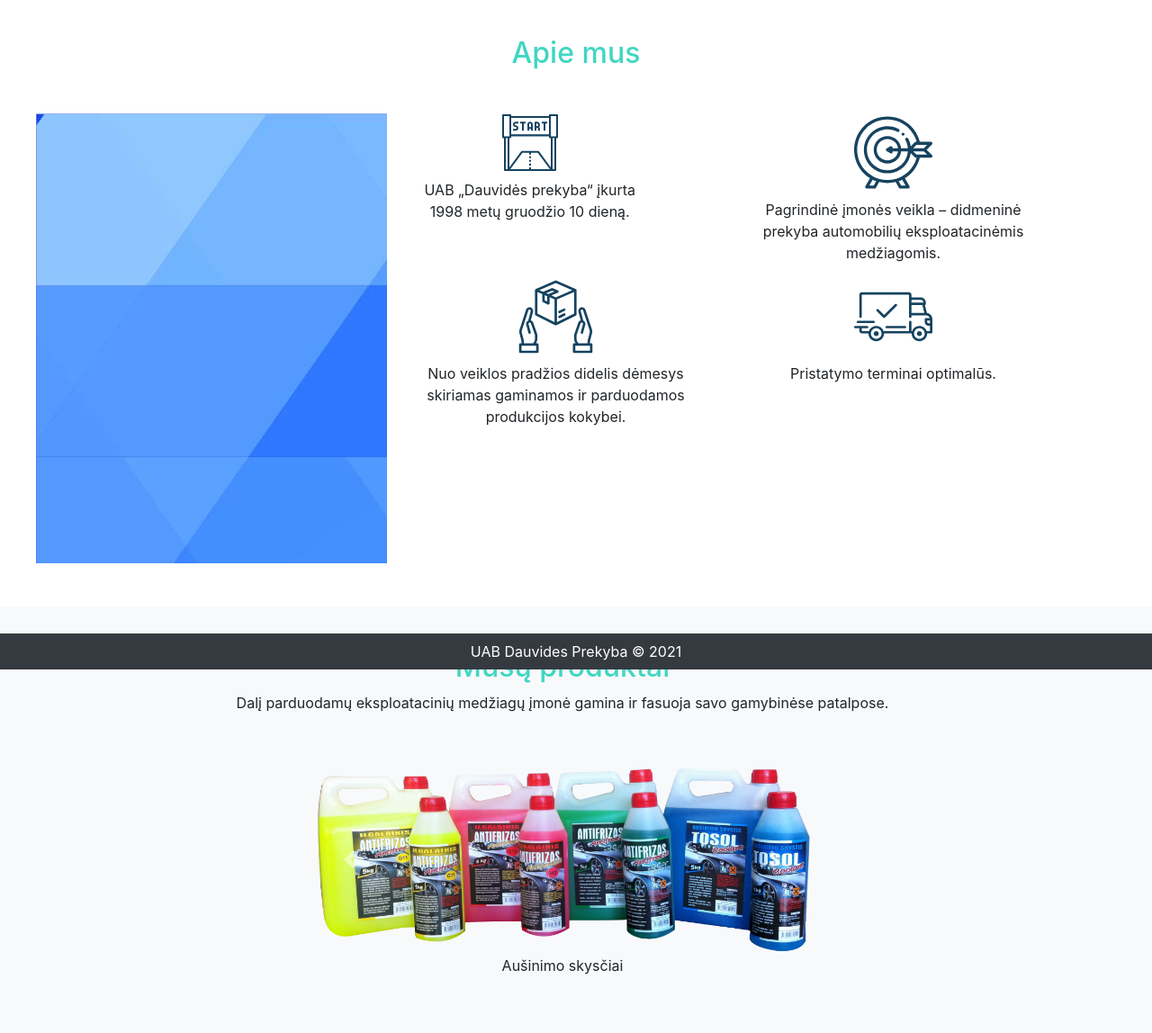
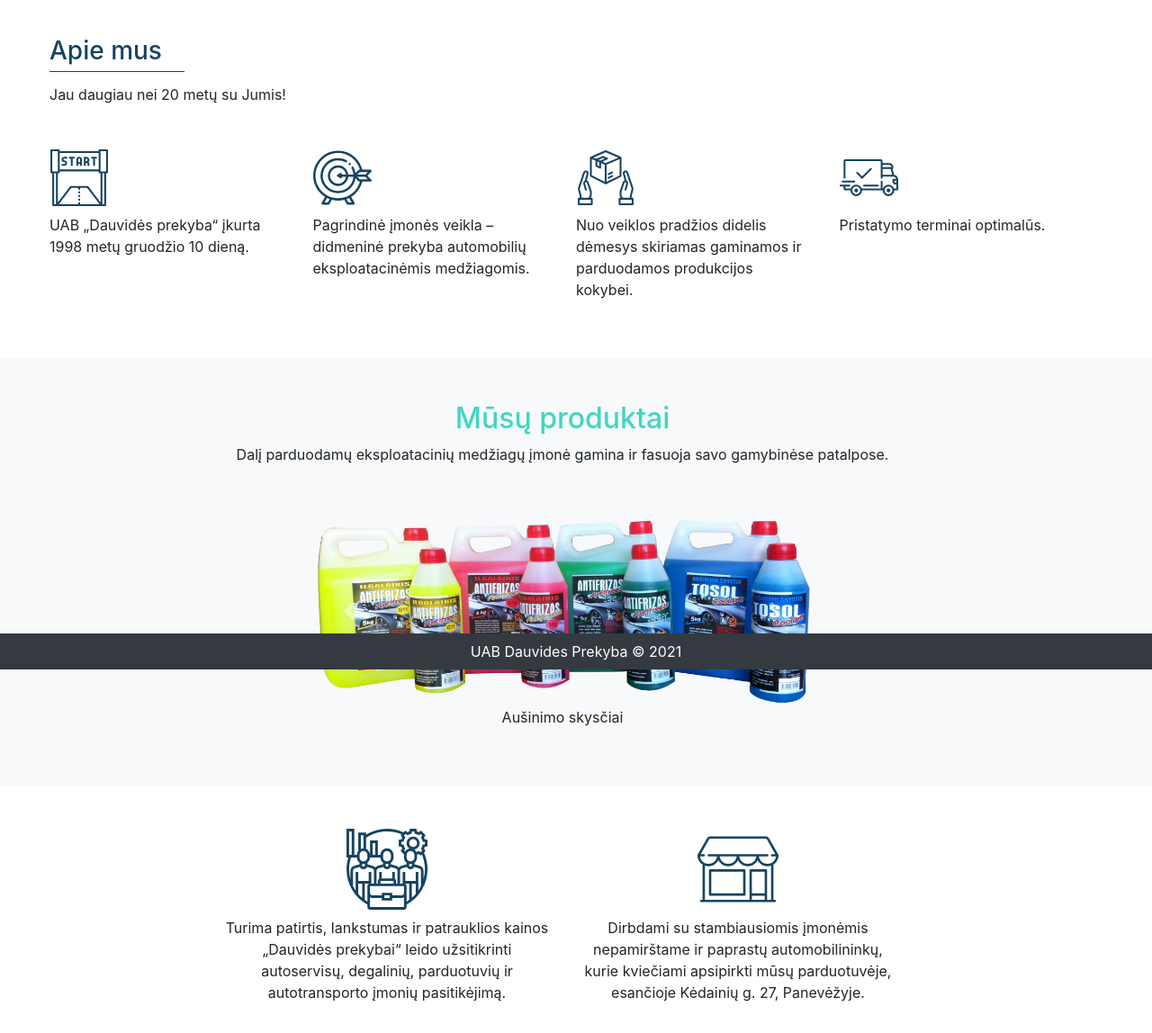
Before and after one commit to RedaDaug/dauvide, a Symfony app: template templates/home/apiemus.html.twig in a window 1280 px wide. Shown: the part 56-1204 px from the top of the page at 90% size. After the commit the page ends 1169 px from the top, so only its background shows below. Run offline with Twig, Linux system fonts and the light colour scheme; the template is opened without the code that fills it, so the values that code supplies are empty; some libraries are stand-ins or nearby versions.

Commit message:
Apie mus page edited

```diff
--- a/templates/home/apiemus.html.twig
+++ b/templates/home/apiemus.html.twig
@@ -2,45 +2,35 @@
 
 {% block body %}
     <section id="apie-mus" style="margin-top: 50px" class="mt-5 pt-5">
-        <div class="container text-center">
-            <h2>Apie mus</h2>
+        <div class="container">
+            <h3>Apie mus</h3>
+            <p>Jau daugiau nei 20 metų su Jumis!</p>
             <div class="row my-5">
-                <div class="col-4 history-bg">
-
+                <div class="col-lg-3 col-md-6">
+                    <img src="{{ asset('img/start.svg') }}" alt="Pradzia" class="w-25 pb-2 history">
+                    <p>UAB „Dauvidės prekyba“ įkurta 1998 metų gruodžio 10 dieną.
+                    </p>
                 </div>
-                <div class="col-8">
-                    <div class="row">
-                        <div class="col-lg-6 col-md-6 card5">
-                            <div class="col-lg-10">
-                                <img src="{{ asset('img/start.svg') }}" alt="Pradzia" class="w-25 pb-2 history">
-                                <p>UAB „Dauvidės prekyba“ įkurta 1998 metų gruodžio 10 dieną.</p>
-                            </div>
-                        </div>
-                        <div class="col-lg-6 col-md-6 ">
+                <div class="col-lg-3 col-md-6 ">
                     <img src="{{ asset('img/mission.svg') }}" alt="Veikla" class="w-25 pb-2 history">
                     <p>Pagrindinė įmonės veikla – didmeninė prekyba
                         automobilių eksploatacinėmis medžiagomis.
                     </p>
                 </div>
-                        <div class="col-lg-6 col-md-6 ">
+                <div class="col-lg-3 col-md-6 ">
                     <img src="{{ asset('img/product.svg') }}" alt="Veikla" class="w-25 pb-2 history">
                     <p>Nuo veiklos pradžios didelis dėmesys skiriamas gaminamos ir
                         parduodamos produkcijos kokybei.
                     </p>
                 </div>
-                        <div class="col-lg-6 col-md-6 ">
+                <div class="col-lg-3 col-md-6 ">
                     <img src="{{ asset('img/truck.svg') }}" alt="Veikla" class="w-25 pb-2 history">
                     <p>Pristatymo terminai optimalūs.</p>
                 </div>
 
             </div>
-
-
         </div>
 
-
-            </div>
-        </div>
     </section>
     <section id="musu-produktai" class="mt-5 bg-light">
         <div class="container text-center mb-5 pt-5">
--- a/templates/home/index.html.twig
+++ b/templates/home/index.html.twig
@@ -30,7 +30,7 @@
                     <a href="http://visbellabaltics.eu/produktai/" role="button" target="_blank">
                         <div class="bg-white category-card">
                             <div>
-                                <img src=" {{ asset('img/visbella.jpg') }}" alt="purskiklis" width="40%">
+                                <img src=" {{ asset('img/visbella.jpg') }}" alt="sandarinimo prekes" width="40%">
                                 <p>VISBELLA remonto komplektai, sandarinimo priemonės, klijai ir kitos prekės Jūsų
                                     automobiliui. </p>
                             </div>
@@ -41,7 +41,7 @@
                     <a href="http://mfilter.lt/automobiliu-filtrai/" role="button" target="_blank">
                         <div class="bg-white category-card">
                             <div>
-                                <img src=" {{ asset('img/mfilter.png') }}" alt="purskiklis" width="40%">
+                                <img src=" {{ asset('img/mfilter.png') }}" alt="automobilio filtrai" width="40%">
                                 <p>Jau daugelį metų prekiaujame lietuviškais automobilių filtrais MFilter. </p>
                             </div>
                         </div>
```
Also changed, not shown: 1 other file. Lines whose indentation alone changed are shown as unchanged.
